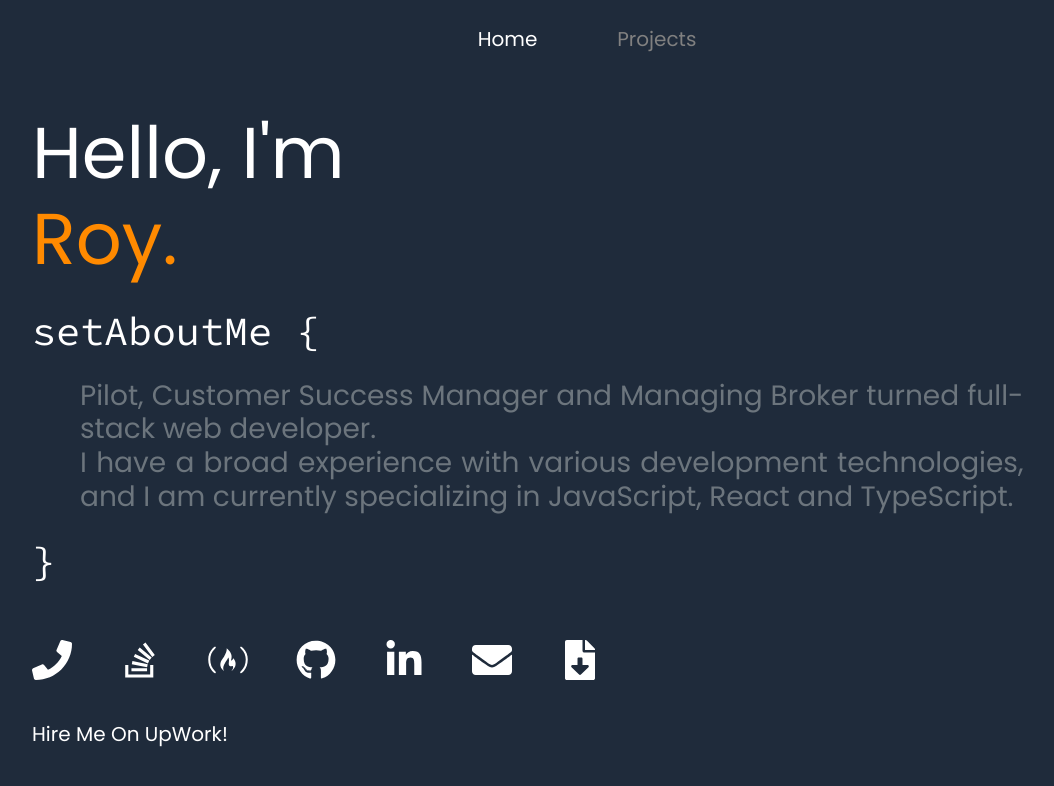
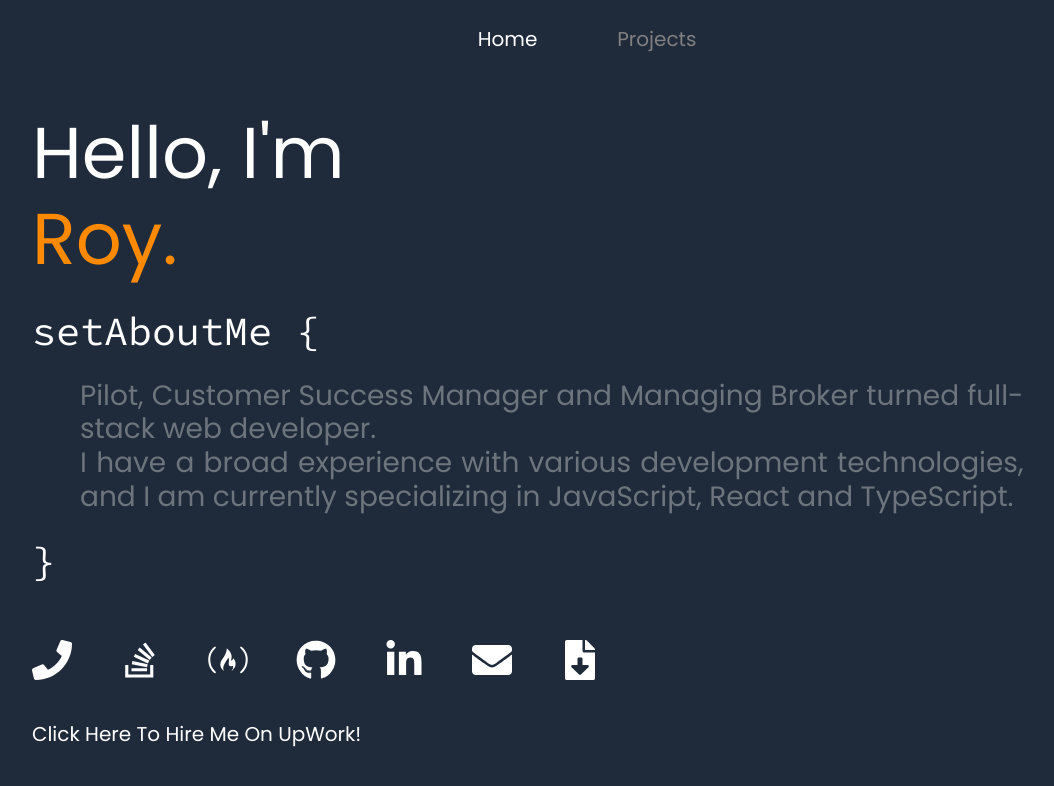
Before and after one commit to roydaly/portfolio-v2, a Gatsby site: page / in a window 1280 px wide. Shown: the whole page, without its empty margins (53-1107 px from the left). Built offline with nearby package versions, Linux system fonts and the light colour scheme; Gatsby itself is replaced by a stand-in of ours.

Commit message:
new link

```diff
--- a/src/components/info.js
+++ b/src/components/info.js
@@ -51,7 +51,8 @@
         </a>
       </div>
       <br></br>
-      <a className="mr-5 icon" style={{textDecoration: 'none'}} href="https://www.upwork.com/fl/roydaly" target="_blank" rel="noopener noreferrer"> Hire Me On UpWork! </a>
+      <a className="mr-5 icon" href="https://www.upwork.com/fl/roydaly" target="_blank" rel="noopener noreferrer" style={{textDecoration: 'none'}}> Click Here To Hire Me On UpWork! </a>
     </div>
+
   )
 }
--- a/src/style.css
+++ b/src/style.css
@@ -39,6 +39,7 @@
 .icon:hover {
   transform: scale(1.5);
   color: #ff8a00;
+  font-size: larger;
 }
 
 .card {
```
